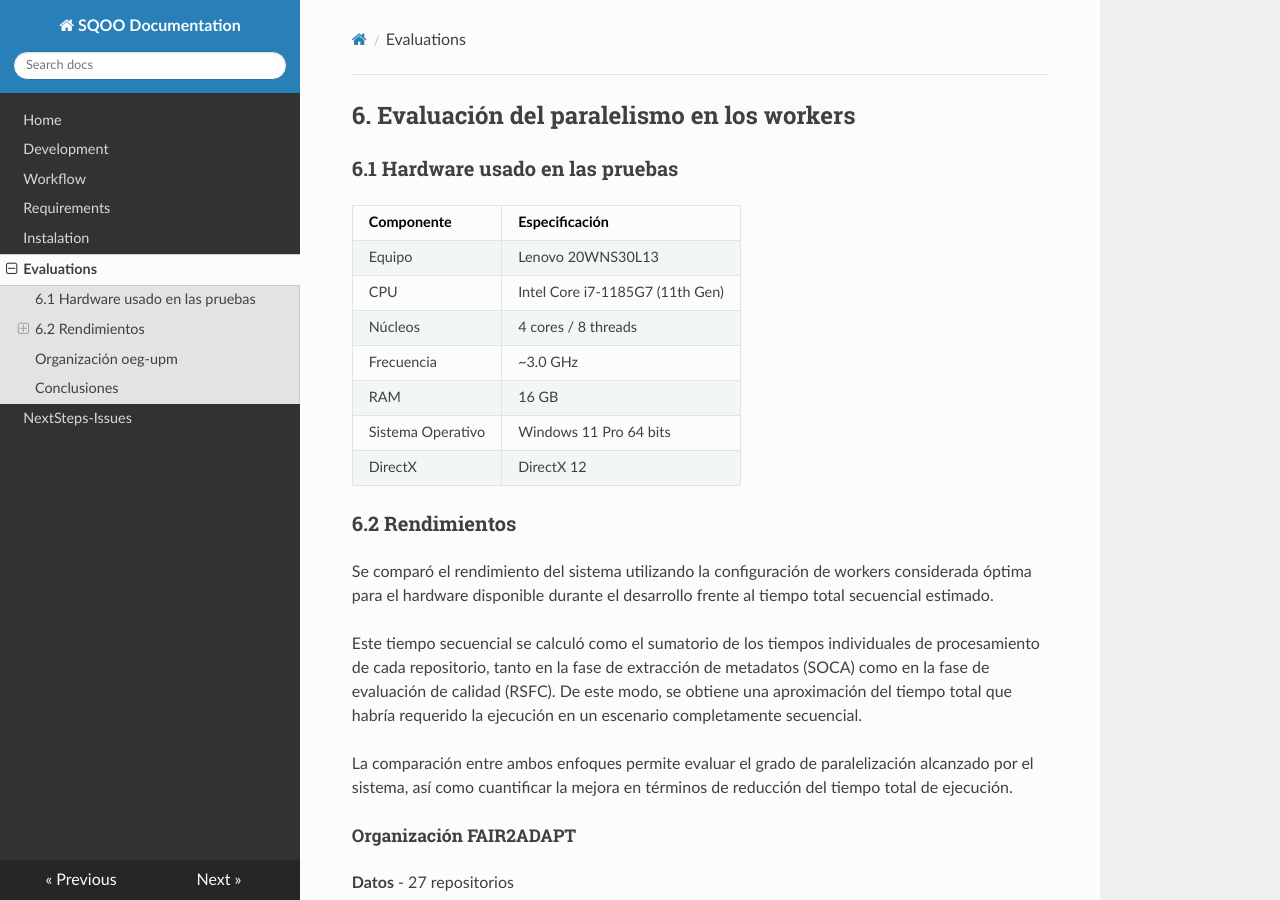
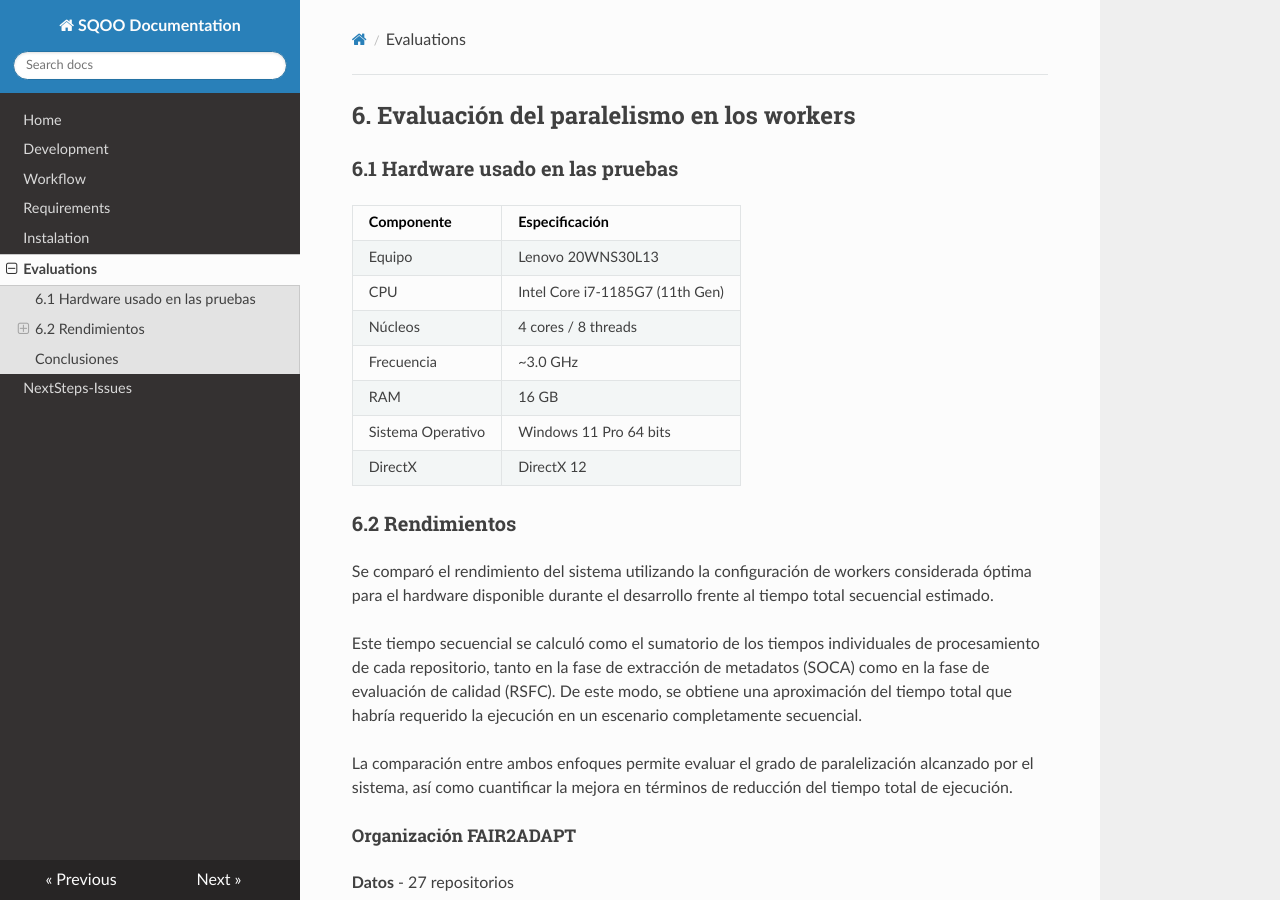
Before and after one commit to SergioZSZ/Software-Quality-Observatory-Orchestrator-TFG, an MkDocs documentation site: the page built from docs/evaluaciones.md, in a window 1280 px wide and 900 px high. Built offline with MkDocs 1.6.1, drawn with Linux system fonts in a browser that asks for light colours; nearby versions of some CDN libraries.

Commit message:
Update evaluaciones.md

```diff
--- a/docs/evaluaciones.md
+++ b/docs/evaluaciones.md
@@ -33,7 +33,7 @@ La comparación entre ambos enfoques permite evaluar el grado de paralelización
 | RSFC secuencial (total)          | 13m 20s  |
 
 
-### Organización oeg-upm
+##### Organización oeg-upm
 **Datos**
 - 376 repositorios
 
```
